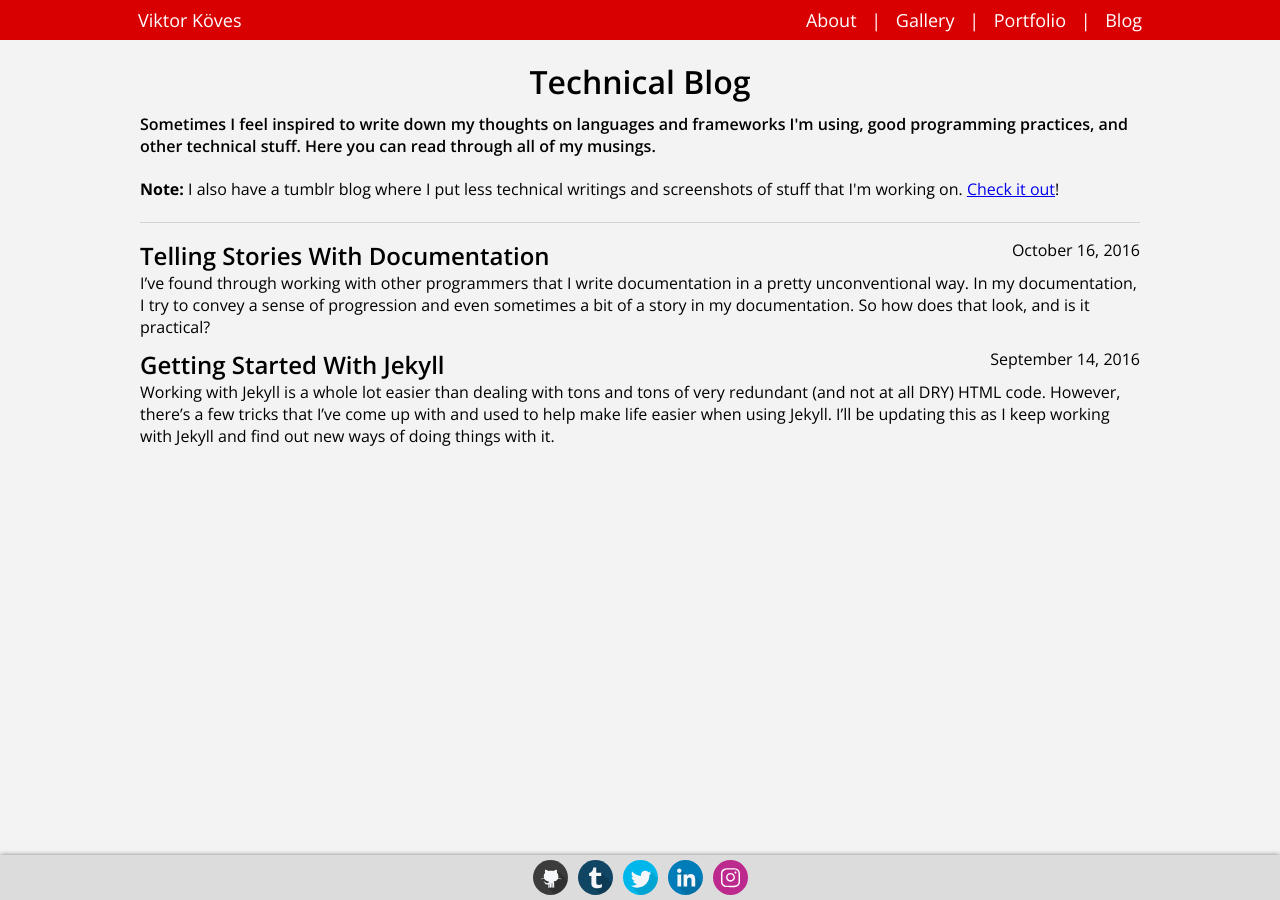
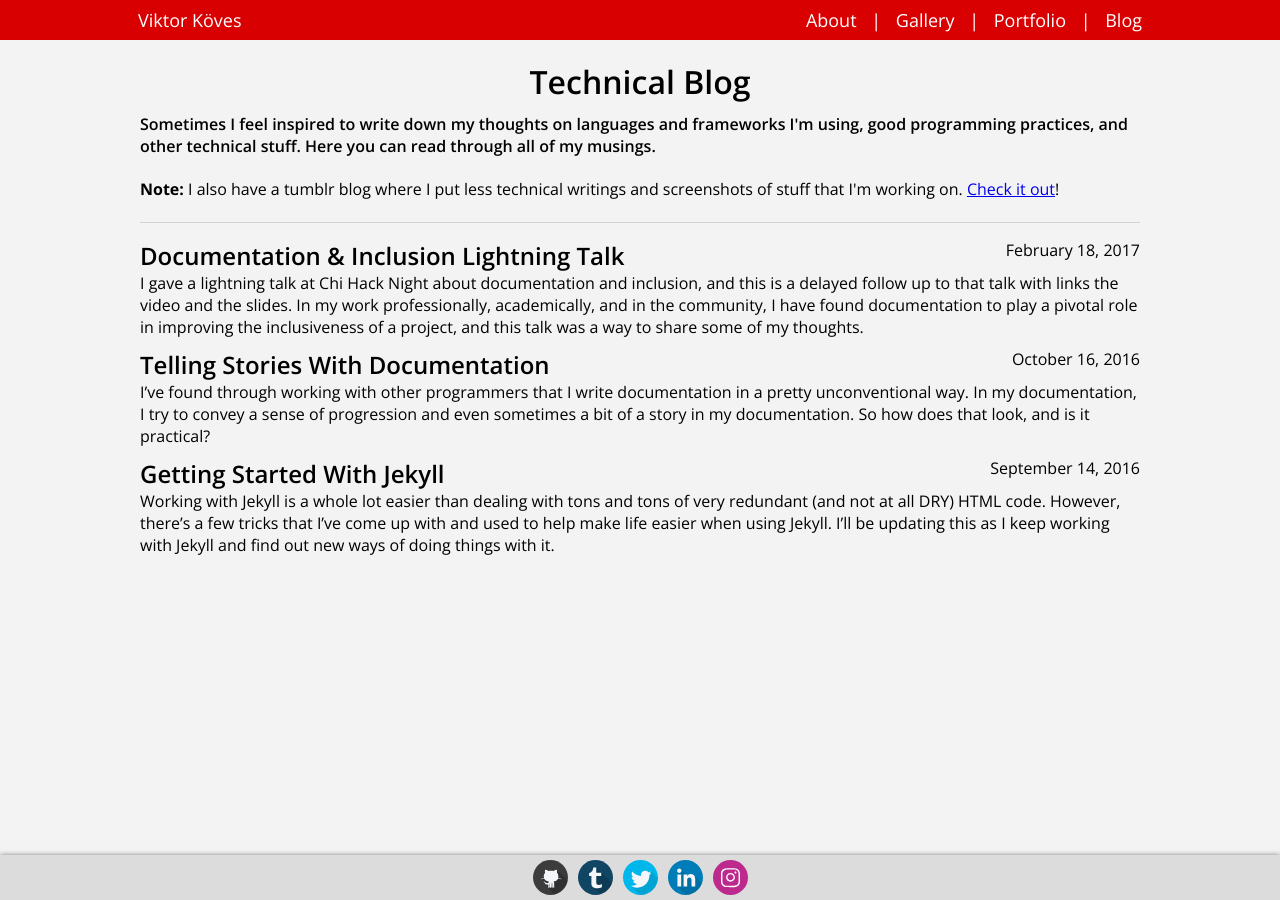
Before and after one commit to vkoves/vkoves.github.io, a Jekyll site: the page built from blog.html, in a window 1280 px wide. Built offline with Jekyll 4.4.1, drawn with Linux system fonts in a browser that asks for light colours.

Commit message:
Added Documentation & Inclusion blog post This also includes some CSS to allow for flexible full width videos

```diff
--- /dev/null
+++ b/_posts/2017-02-18-documentation-and-inclusion.md
@@ -0,0 +1,33 @@
+---
+layout: default
+isPost: true
+title: Documentation & Inclusion Lightning Talk
+---
+
+I gave a lightning talk at Chi Hack Night about documentation and inclusion, and this is a delayed follow up to that talk with
+links the video and the slides. In my work professionally, academically, and in the community, I have found documentation to play
+a pivotal role in improving the inclusiveness of a project, and this talk was a way to share some of my thoughts.
+
+<h1 class="left-align">Lightning Talk Video</h1>
+
+Here is a video of the talk I gave at Chi Hack Night:
+
+<div class="video-cont">
+	<div class="videoWrapper">
+		<iframe width="100%" height="315" src="https://www.youtube.com/embed/HnRRyKktyV4" frameborder="0" allowfullscreen></iframe>
+	</div>
+</div>
+
+Special thanks to the wonderful folks of Chi Hack Night (and their video crew) for filming and editing this video.
+
+<h1 class="left-align">Lightning Talk Slides</h1>
+
+Here are my slides for the Chi Hack Night talk:
+
+<div class="video-cont">
+	<div class="videoWrapper slides">
+		<iframe src="https://docs.google.com/presentation/d/1sBx5VZj-6cC14QdbqLDScHdgP5Yd8HeZV2lPimLz9CM/embed?start=false&loop=false&delayms=5000" frameborder="0" width="960" height="569" allowfullscreen="true" mozallowfullscreen="true" webkitallowfullscreen="true"></iframe>
+	</div>
+</div>
+
+Have any thoughts about my talk, or want to talk about any of the things I brought up? Reach out to me on social media!
--- a/css/main.css
+++ b/css/main.css
@@ -559,3 +559,22 @@ code.inline, code.highlighter-rouge
 	color: #d80000;
 	border-radius: 5px;
 }
+
+/* Code for fluid full width video from CSS Tricks:
+https://css-tricks.com/NetMag/FluidWidthVideo/Article-FluidWidthVideo.php */
+.video-cont { max-width: 700px; }
+.videoWrapper
+{
+	position: relative;
+	padding-bottom: 56.25%; /* 16:9 */
+	height: 0;
+}
+.videoWrapper.slides { padding-top: 29px; }
+.videoWrapper iframe
+{
+	position: absolute;
+	top: 0;
+	left: 0;
+	width: 100%;
+	height: 100%;
+}
```
